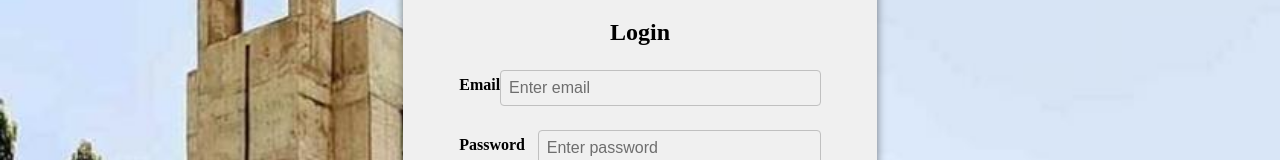
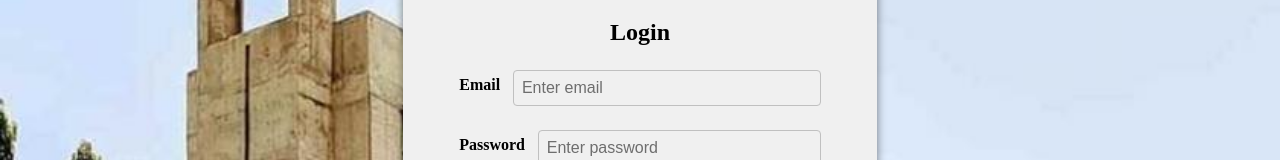
Before and after one commit to siddhi-landage/sds, a React (Vite) app: page / in a window 1280 px wide. Shown: the part 253-413 px from the top of the page. Built offline with nearby package versions, Linux system fonts and the light colour scheme.

Commit message:
slidebar is working

```diff
--- a/src/components/Login/Login.jsx
+++ b/src/components/Login/Login.jsx
@@ -28,7 +28,7 @@ const Login = ({ onLogin }) => {
             <label>Email</label>
             <input
               type="email"
-              className="form-controlone"
+              className="form-control one"
               placeholder="Enter email"
               value={email}
               onChange={(e) => setemail(e.target.value)}
@@ -80,7 +80,6 @@ const Login = ({ onLogin }) => {
             </p>
           ) : null}
         </form>
-
         {showsidebar && <Sidebar onClose={handleSidebarClose} />}
       </div>
     </div>
--- a/src/components/Navbar/Navbar.jsx
+++ b/src/components/Navbar/Navbar.jsx
@@ -1,18 +1,85 @@
+// import React, { useState, useEffect } from 'react';
+// import './Navbar.css';
+// import logo from '../../assets/coep-removebg-preview.png';
+// import bellicon from '../../assets/bell.jpeg';
+// import { FontAwesomeIcon } from '@fortawesome/react-fontawesome';
+// import { faBars } from '@fortawesome/free-solid-svg-icons';
+// import Login from '../Login/Login.jsx';
+
+// const Navbar = () => {
+//   const [showLogin, setShowLogin] = useState(false);
+//   const [showSidebar, setShowSidebar] = useState(false); // State for sidebar visibility
+
+//   useEffect(() => {
+//     const timer = setTimeout(() => {
+//       console.log("Login will appear in 1 sec");
+//       setShowLogin(true);
+//     }, 500);
+
+//     return () => clearTimeout(timer);
+//   }, []);
+
+//   useEffect(() => {
+//     console.log('showLogin state has changed:', showLogin);
+//   }, [showLogin]);
+
+//   const toggleSidebar = () => {
+//     setShowSidebar((prev) => !prev);
+//   };
+
+//   const handleLogin = () => {
+//     setShowLogin(false);
+//     onShowLogin(); // Call the parent function if needed
+//   };
+
+//   return (
+//     <>
+//       <div className='navbar'>
+//         <div className='nav-left'>
+//           <img className='navbar-img' src={logo} alt="logo" />
+//           <ul className='menu'>
+//             <li>Home</li>
+//             <li>Contacts</li>
+//             <li>Notice Section</li>
+//             <li>General Discussion</li>
+//           </ul>
+//         </div>
+//         <div className="navbar-right">
+//           <div className="bell-icon">
+//             <img src={bellicon} alt="bell" />
+//             <div className="dot"></div>
+//           </div>
+//           <div className='bar' onClick={toggleSidebar}>
+//             <FontAwesomeIcon icon={faBars} />
+//           </div>
+//         </div>
+//       </div>
+
+//       {showLogin && <Login onLogin={handleLogin} />}
+//       {showSidebar && <Sidebar onClose={toggleSidebar} />} {/* Assuming you have a Sidebar component */}
+//     </>
+//   );
+// };
+
+// export default Navbar;
 import React, { useState, useEffect } from 'react';
 import './Navbar.css';
 import logo from '../../assets/coep-removebg-preview.png';
 import bellicon from '../../assets/bell.jpeg';
 import { FontAwesomeIcon } from '@fortawesome/react-fontawesome';
 import { faBars } from '@fortawesome/free-solid-svg-icons';
-import Login from '../Login/Login.jsx'
+import Login from '../Login/Login.jsx';
+import Sidebar from '../Sidebar/Sidebar.jsx'; // Make sure to import the Sidebar component
 
-const Navbar = ( {oonShowLogin }) => {
-  const[showLogin, setshowlogin] = useState(false);
+const Navbar = () => {
+  const [showLogin, setShowLogin] = useState(false);
+  const [showSidebar, setShowSidebar] = useState(false); // State for sidebar visibility
+  const [isLoggedIn, setIsLoggedIn] = useState(false); // State to track login status
 
   useEffect(() => {
     const timer = setTimeout(() => {
       console.log("Login will appear in 1 sec");
-      setshowlogin(true);
+      setShowLogin(true);
     }, 500);
 
     return () => clearTimeout(timer);
@@ -22,12 +89,15 @@ const Navbar = ( {oonShowLogin }) => {
     console.log('showLogin state has changed:', showLogin);
   }, [showLogin]);
 
-  const toggle = () => {
-    setshowsidebar(!showsidebar);
+  const toggleSidebar = () => {
+    if (isLoggedIn) {
+      setShowSidebar((prev) => !prev); // Only toggle if logged in
+    }
   };
 
-  const handlelogin = () => {
-    setshowlogin(false);
+  const handleLogin = () => {
+    setShowLogin(false);
+    setIsLoggedIn(true); // Update the login state on successful login
   };
 
   return (
@@ -47,13 +117,14 @@ const Navbar = ( {oonShowLogin }) => {
             <img src={bellicon} alt="bell" />
             <div className="dot"></div>
           </div>
-          <div className='bar' onClick={toggle}>
+          <div className='bar' onClick={toggleSidebar}>
             <FontAwesomeIcon icon={faBars} />
           </div>
         </div>
       </div>
 
-      {showLogin  && <Login onLogin={handlelogin}/>}
+      {showLogin && <Login onLogin={handleLogin} />}
+      {showSidebar && <Sidebar onClose={toggleSidebar} />} {/* Assuming you have a Sidebar component */}
     </>
   );
 };
```
